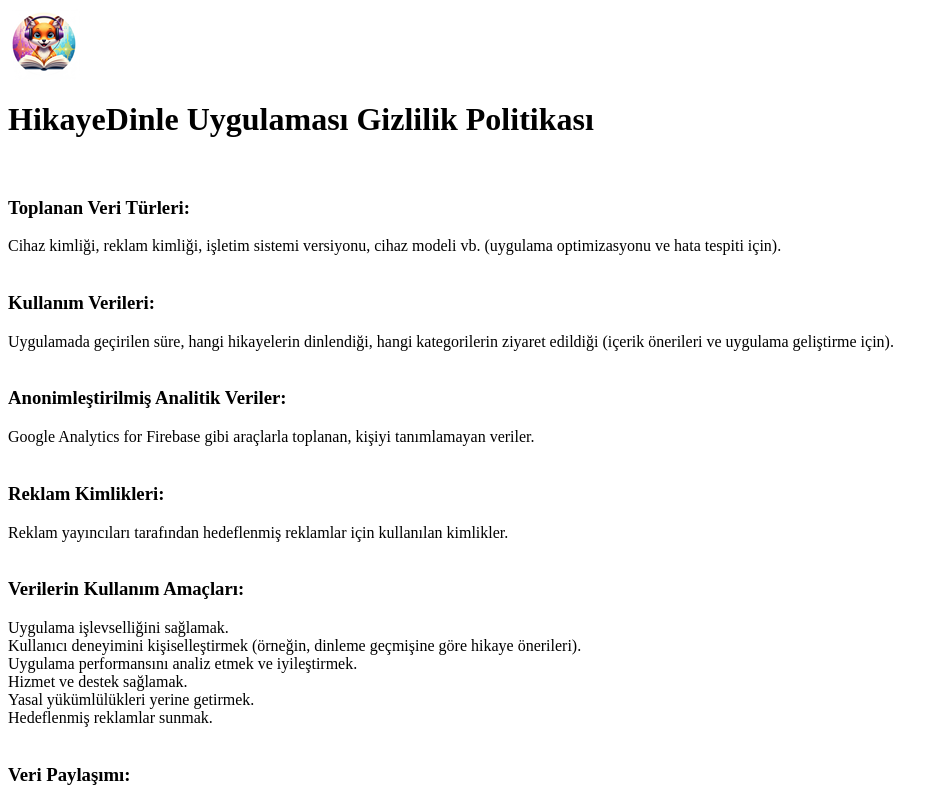
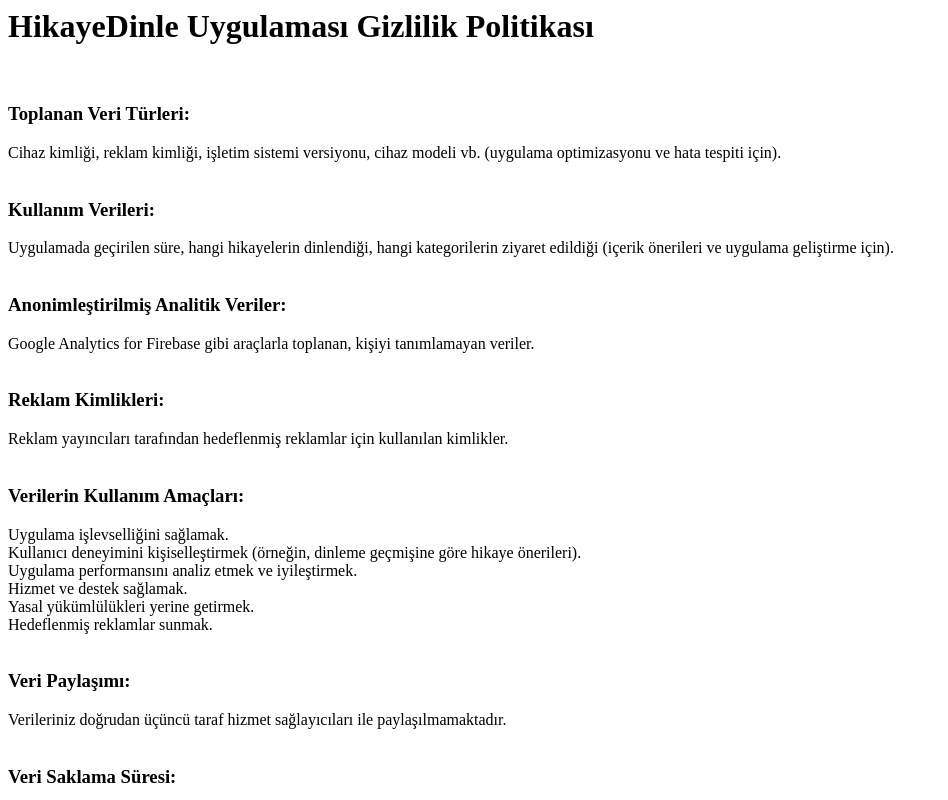
Before and after one commit to ondergokmen/hikayedinle, a plain HTML site: page index.html in a window 1280 px wide. Shown: the top 800 px of the page, without its empty margins (0-948 px from the left). Drawn offline with Linux system fonts and the light colour scheme.

Commit message:
Update index.html

```diff
--- a/index.html
+++ b/index.html
@@ -1,6 +1,5 @@
 <html><body>
-<img src="https://github.com/ondergokmen/hikayedinle/blob/main/logo72.png"><br>
-  <h1>HikayeDinle Uygulaması Gizlilik Politikası</h1>
+<h1>HikayeDinle Uygulaması Gizlilik Politikası</h1>
 <br>
 <h3>Toplanan Veri Türleri:</h3>
 Cihaz kimliği, reklam kimliği, işletim sistemi versiyonu, cihaz modeli vb. (uygulama optimizasyonu ve hata tespiti için).<br>
```
